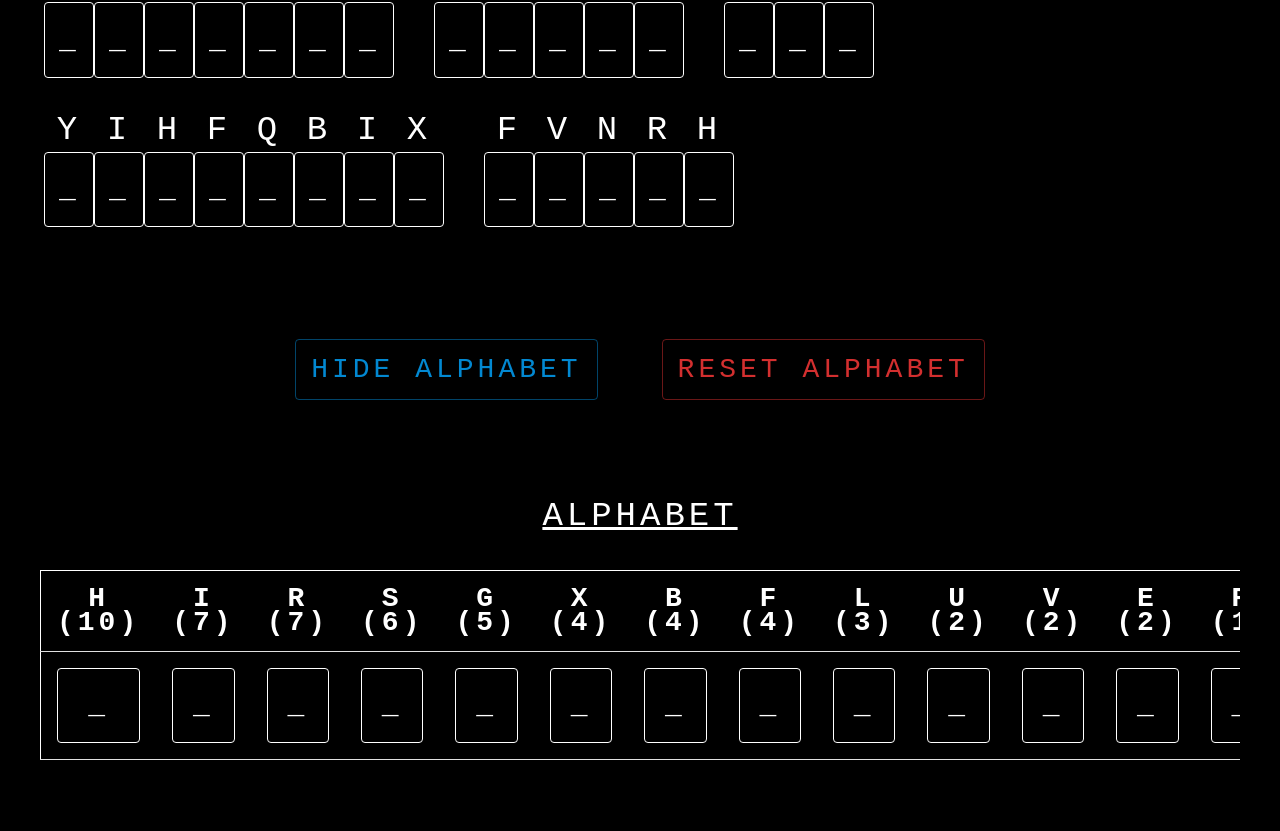
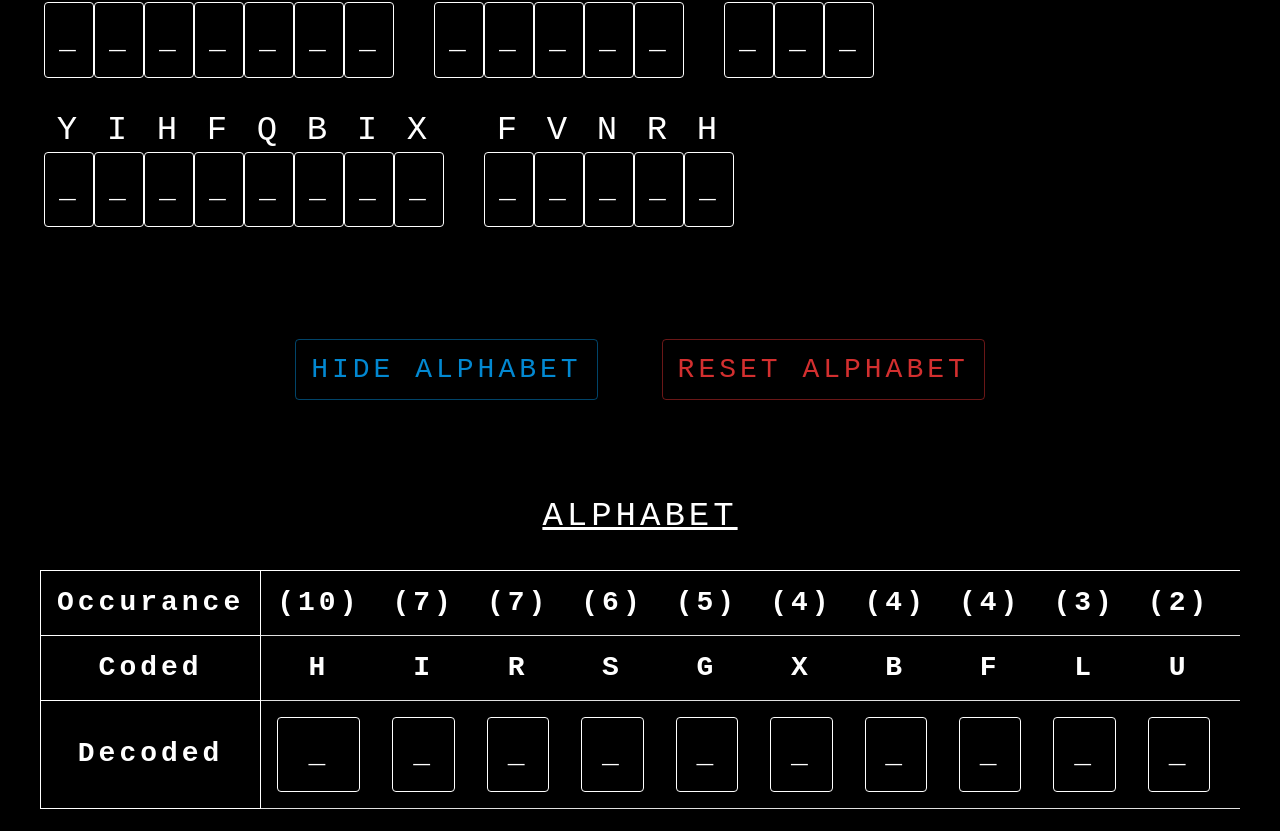
Before and after one commit to ChipsiXiang/ChipsiXiang.github.io, a React (Create React App) app: page / in a window 1280 px wide. Shown: the part 836-1667 px from the top of the page. Before the commit the page ends 1636 px from the top, so only its background shows below. Built offline with nearby package versions, Linux system fonts and the light colour scheme.

Commit message:
alphabet legend

```diff
--- a/src/App.tsx
+++ b/src/App.tsx
@@ -278,19 +278,39 @@ function App() {
 							</Typography>
 							<Table sx={{border: '1px solid white'}}>
 								<TableHead>
+
 									<TableRow>
+										<TableCell align='center' sx={{height:'2rem', border: '1px solid white'}}>
+											Occurance
+										</TableCell>
+										{defaultAlphabet.map((c, index) => (
+											<TableCell
+												key={`cAlphabetOccurance-${index}`}
+												align='center'
+											>
+												{`(${c[1]})`}
+											</TableCell>
+										))}
+									</TableRow>
+									<TableRow>
+										<TableCell align='center' sx={{height:'2rem', border: '1px solid white'}}>
+											Coded
+										</TableCell>
 										{defaultAlphabet.map((c, index) => (
 											<TableCell
 												key={`cAlphabet-${index}`}
 												align='center'
 											>
-												{`${c[0]} (${c[1]})`}
+												{c[0]}
 											</TableCell>
 										))}
 									</TableRow>
 								</TableHead>
 								<TableBody>
 									<TableRow>
+										<TableCell align='center' sx={{height:'2rem', border: '1px solid white'}}>
+											Decoded
+										</TableCell>
 										{
 											getDecodedFields()
 										}
@@ -300,7 +320,6 @@ function App() {
 						</Grid>
 					)
 				}
-
 			</Grid>
 		</ThemeProvider>
 	)
```
